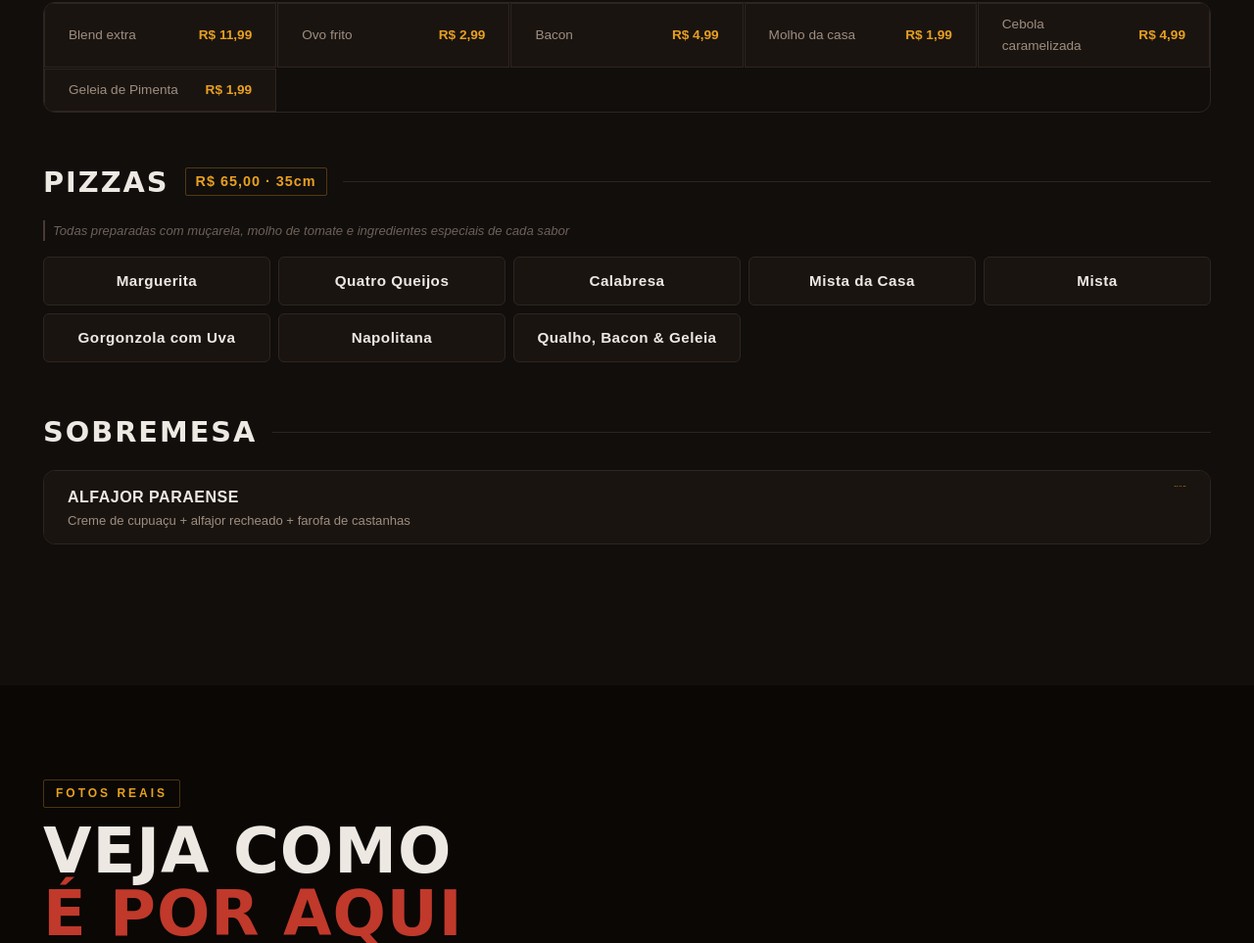
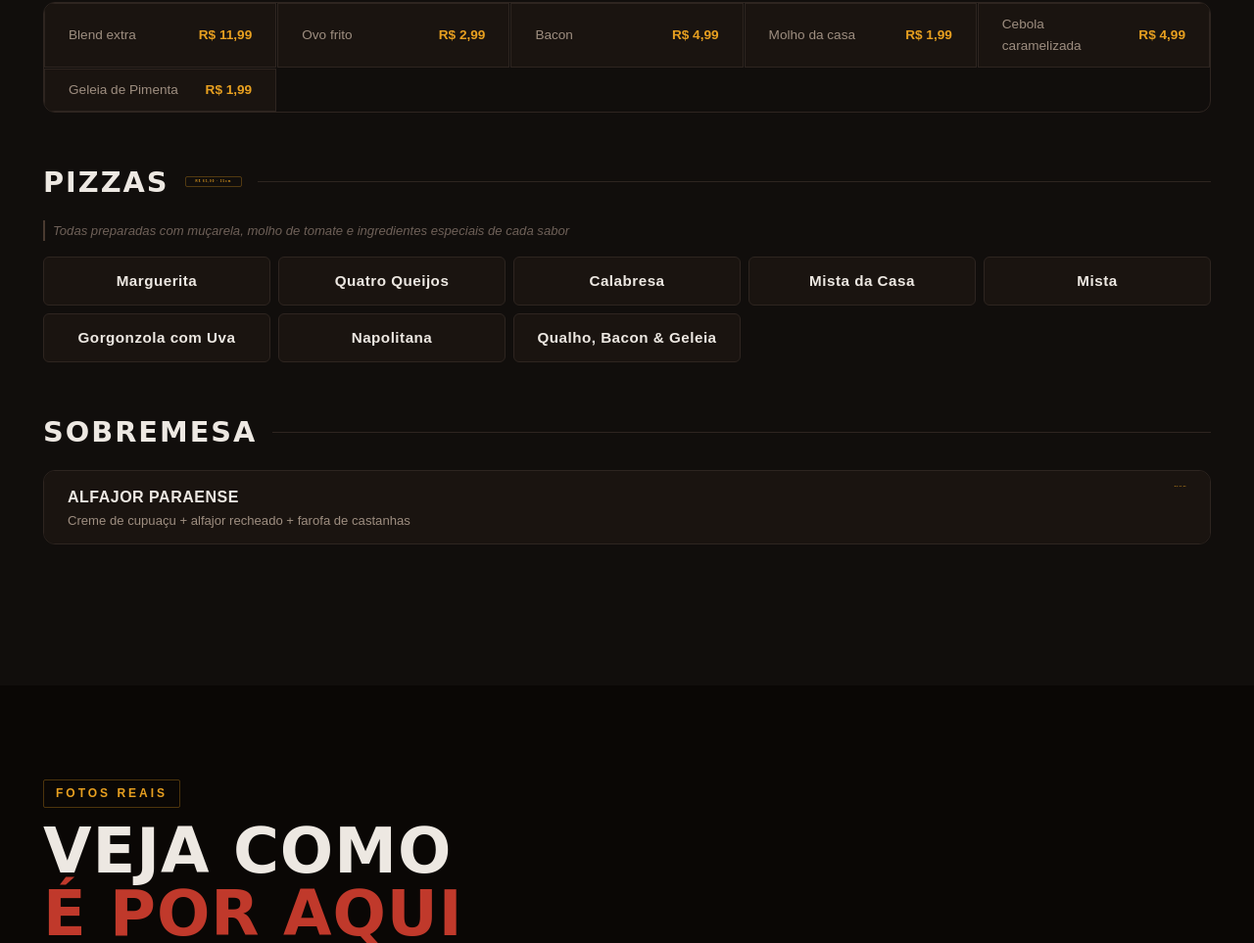
Before and after one commit to vazlucase/rustypub, a plain HTML site: page index.html in a window 1280 px wide. Shown: the part 2549-3512 px from the top of the page at 98% size. Drawn offline with Linux system fonts and the light colour scheme; a web font is replaced by a local one.

Commit message:
update site

```diff
--- a/css/lp.css
+++ b/css/lp.css
@@ -1066,7 +1066,7 @@ address { font-style: normal; }
 }
 .menu-category__price-tag {
   font-family: var(--f-cond);
-  font-size: .9rem;
+  font-size: .18rem;
   font-weight: 700;
   font-style: normal;
   color: var(--c-amber);
```
